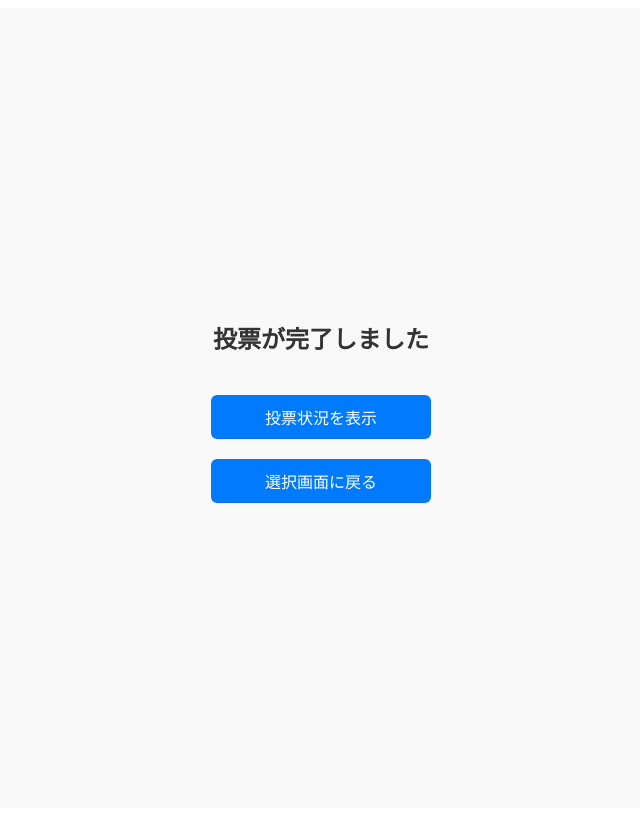
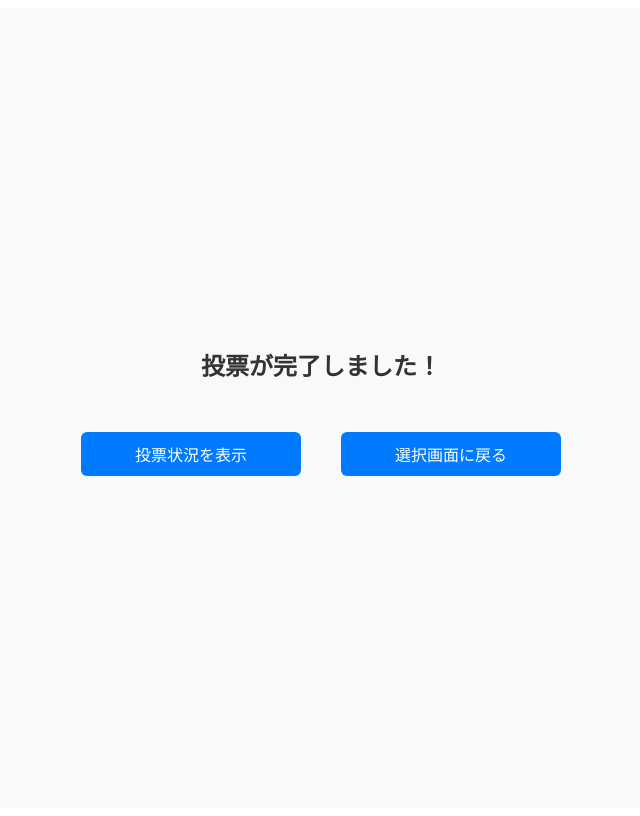
Before and after one commit to yamazaki-gumi/ubdcvote, a PHP site: page /gamen13.html in a window 1280 px wide. Shown: the whole page, without its empty margins (319-959 px from the left). Run offline with PHP 8.4, Linux system fonts and the light colour scheme.

Commit message:
画面１３の編集完了しました

```diff
--- a/gamen13.css
+++ b/gamen13.css
@@ -14,6 +14,14 @@
   font-size: 24px; /* 文字サイズを大きめにする */
   margin-bottom: 30px; /* 下に余白を設ける（ボタンとの距離） */
   color: #333; /* 文字色をダークグレーに */
+}
+
+/* ✅ ボタンを横並びにするラッパー */
+.button-row {
+  display: flex;         /* 横並びにする */
+  flex-direction: row;   /* 横方向に並べる */
+  gap: 20px;             /* ボタン同士の間隔 */
+  margin-top: 10px;      /* 上に少し余白 */
 }
 
 /* 共通のボタンスタイル */
--- a/gamen13.html
+++ b/gamen13.html
@@ -17,14 +17,16 @@
   <div class="center-wrapper">
     <!-- 中央に配置するためのラッパー（中央寄せや縦並びのためのdiv） -->
 
-    <h1>投票が完了しました</h1>
+    <h1>投票が完了しました！</h1>
     <!-- メインの見出しとして完了メッセージを表示 -->
+    <div class="button-row">
+    <!--横並びにするコード-->
+      <button onclick="location.href='gamen12.html'">投票状況を表示</button>
+      <!-- ボタン1：「投票状況を表示」→ クリックでstatus.htmlに遷移 -->
 
-    <button onclick="location.href='status.html'">投票状況を表示</button>
-    <!-- ボタン1：「投票状況を表示」→ クリックでstatus.htmlに遷移 -->
-
-    <button onclick="location.href='gamen7.html'">選択画面に戻る</button>
-    <!-- ボタン2：「選択画面に戻る」→ クリックでselect.htmlに遷移 -->
+      <button onclick="location.href='gamen7.html'">選択画面に戻る</button>
+      <!-- ボタン2：「選択画面に戻る」→ クリックでselect.htmlに遷移 -->
+    </div>
   </div>
 
 </body>
```
